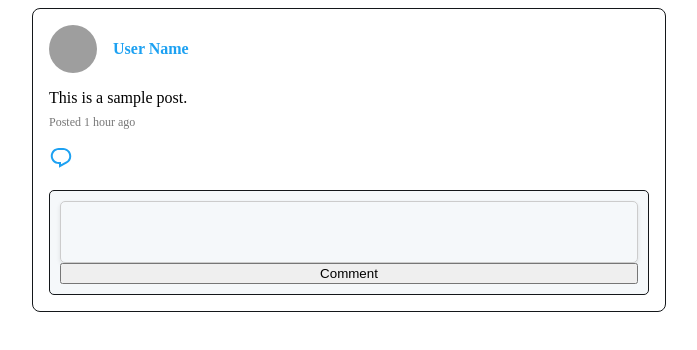
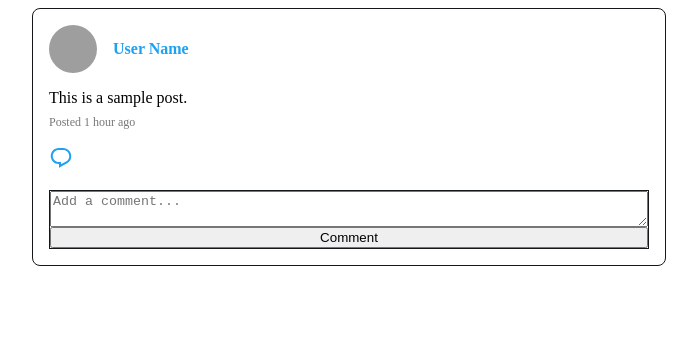
Before and after one commit to deanbrittain/tagging-feature, an Angular app: page / in a window 1280 px wide. Both pictures are taken after a click on the element 640 px from the left and 160 px from the top of the page. Shown: the top 350 px of the page, without its empty margins (291-988 px from the left). Built offline with nearby package versions, Linux system fonts and the light colour scheme; grey boxes are pictures that could not be loaded.

Commit message:
revert to text area

```diff
--- a/src/app/post/components/comment/comment.component.html
+++ b/src/app/post/components/comment/comment.component.html
@@ -1,10 +1,5 @@
 <div *ngIf="showCommentInput" class="comment-input-container">
-    <div
-      class="comment-input"
-      contenteditable="true"
-      (input)="onCommentInputChange($event)"
-      #commentInput>
-    </div>
+    <textarea #commentInput placeholder="Add a comment..." [(ngModel)]="commentInputValue" (input)="onCommentInputChange($event)"></textarea>
 
     <div *ngFor="let user of filteredUsers; let i = index"
      [class.highlighted]="i === highlightedIndex"
@@ -13,18 +8,11 @@
 </div>
     <button (click)="addComment()">Comment</button>
 </div>
-
 <div *ngFor="let comment of comments" class="comment-container">
     <div class="profile-container">
         <img src="https://upload.wikimedia.org/wikipedia/commons/8/89/Portrait_Placeholder.png?20170328184010" alt="Profile Picture" class="profile-picture">
         <span class="user-name">{{ comment.userName }}</span>
     </div>
-    <div class="comment-text">
-      <ng-container *ngFor="let word of comment.text.split(' '); let last = last">
-        <span *ngIf="word.startsWith('@')" class="tagged-name">{{ word }}</span>
-        <span *ngIf="!word.startsWith('@')">{{ word }}</span>
-        <ng-container *ngIf="!last">&nbsp;</ng-container>
-      </ng-container>
-    </div>
+    <div class="comment-text">{{ comment.text }}</div>
     <div class="timestamp">{{ comment.timestamp | date:'short' }}</div>
 </div>
--- a/src/app/post/components/comment/comment.component.scss
+++ b/src/app/post/components/comment/comment.component.scss
@@ -6,23 +6,6 @@
   margin-top: 16px;
   border: 1px solid $secondary-color;
   background-color: #f5f8fa;
-  padding: 10px;
-  border-radius: 5px;
-}
-
-.tagged-name.new-tag.animate span {
-  display: inline-block;
-  opacity: 0;
-  transform: translateY(10px);
-  animation-name: reveal;
-  animation-duration: 0.3s;
-  animation-fill-mode: forwards;
-  background: linear-gradient(90deg, orange, yellow, orange);
-  background-clip: border-box;  // Standard property
-  -webkit-background-clip: text;  // WebKit-specific
-  color: transparent;
-  -webkit-text-fill-color: transparent;  // This is for Webkit browsers
-
 }
 
 .comment-container {
@@ -81,31 +64,3 @@
 .highlighted {
   background-color: #f0f0f0;
 }
-
-@keyframes reveal {
-  0% {
-    opacity: 0;
-    transform: translateY(10px);
-  }
-  100% {
-    opacity: 1;
-    transform: translateY(0);
-  }
-}
-
-.comment-input {
-  padding: 10px;
-  border-radius: 5px;
-  border: 1px solid #ccc;
-  box-shadow: 0px 2px 4px rgba(0, 0, 0, 0.1);
-  min-height: 40px;
-  line-height: 1.5;
-}
-
-.highlighted-tag {
-  background: linear-gradient(90deg, orange, yellow, orange);
-  background-clip: border-box;  // Standard property
-  -webkit-background-clip: text;  // WebKit-specific
-  color: transparent;
-  -webkit-text-fill-color: transparent;  // This is for Webkit browsers
-}
--- a/src/app/post/components/comment/comment.component.ts
+++ b/src/app/post/components/comment/comment.component.ts
@@ -5,40 +5,59 @@ import {
   EventEmitter,
   ElementRef,
   ViewChild,
-  HostListener,
 } from '@angular/core';
+
 import { CommentModel } from '../../models/comment.model';
-import { ViewEncapsulation } from '@angular/core';
+import { HostListener } from '@angular/core';
 
 @Component({
   selector: 'app-comment',
   templateUrl: './comment.component.html',
   styleUrls: ['./comment.component.scss'],
-  encapsulation: ViewEncapsulation.None,
 })
 export class CommentComponent {
+  // Input property to receive the comment data from the parent component.
   @Input() comment!: CommentModel;
+
+  // State variable to control the visibility of the comment input field.
   showCommentInput = false;
+
+  // State variable to hold the text of the new comment being added.
   newCommentText = '';
+
+  // State variable to hold the value of the comment input field.
   commentInputValue: string = '';
+
+  // Array to hold the list of comments.
   comments: CommentModel[] = [];
+
   highlightedIndex: number = -1;
+
   lastSelectedUser: string = '';
+
+  // Predefined list of users for the tagging feature.
   users = [
     { userID: 1, name: 'Kevin' },
     { userID: 2, name: 'Jeff' },
     { userID: 3, name: 'Bryan' },
     { userID: 4, name: 'Gabbey' },
   ];
+
+  // Array to hold the filtered users based on the input after the "@" symbol.
   filteredUsers: any[] = [];
+
   @ViewChild('commentInput', { static: false }) commentInput!: ElementRef;
+
+  // Output event to notify the parent component when the comment icon is clicked.
   @Output() commentIconClicked = new EventEmitter<void>();
 
+  // Method to toggle the visibility of the comment input field.
   toggleCommentInput() {
     this.showCommentInput = !this.showCommentInput;
     this.commentIconClicked.emit();
   }
 
+  // Method to add a new comment to the comments array.
   addComment() {
     if (this.newCommentText.trim() !== '') {
       const newComment: CommentModel = {
@@ -51,97 +70,60 @@ export class CommentComponent {
     }
   }
 
+  // Method to handle changes in the comment input field.
+  // It detects the "@" symbol and filters the users accordingly.
   onCommentInputChange(event: any) {
-    this.commentInputValue = this.commentInput.nativeElement.innerText;
+    this.commentInputValue = event.target.value;
     this.newCommentText = this.commentInputValue;
 
-    let isTagging = false;
-
-    if (this.commentInputValue.includes('@')) {
-      const words = this.commentInputValue.split(' ');
-      const lastWord = words[words.length - 1];
-
-      if (lastWord.startsWith('@')) {
-        isTagging = true;
-        const afterAt = lastWord.slice(1);
-        const lowerCaseAfterAt = afterAt.toLowerCase();
-
-        this.filteredUsers = this.users.filter((user) =>
-          user.name.toLowerCase().includes(lowerCaseAfterAt)
-        );
-      }
+    // Reset lastSelectedUser if a new @ symbol is typed after the last selected user's name
+    const lastSelectedUserIndex = this.commentInputValue.lastIndexOf(
+      this.lastSelectedUser
+    );
+    if (
+      lastSelectedUserIndex !== -1 &&
+      this.commentInputValue.indexOf(
+        '@',
+        lastSelectedUserIndex + this.lastSelectedUser.length
+      ) !== -1
+    ) {
+      this.lastSelectedUser = '';
+    } else if (!this.commentInputValue.includes(this.lastSelectedUser)) {
+      this.lastSelectedUser = '';
     }
 
-    if (!isTagging) {
+    if (!this.commentInputValue.includes(this.lastSelectedUser)) {
+      this.lastSelectedUser = '';
+    }
+
+    if (this.commentInputValue.includes('@') && !this.lastSelectedUser) {
+      console.log('Detected @ symbol');
+      const atIndex = this.commentInputValue.lastIndexOf('@');
+      const afterAt =
+        this.commentInputValue.slice(atIndex + 1).split(' ')[0] || '';
+      this.filteredUsers = this.users.filter((user) =>
+        user.name.startsWith(afterAt)
+      );
+    } else {
       this.filteredUsers = [];
     }
-
     this.highlightedIndex = -1;
   }
 
+  // Method to select a user from the filtered users list and update the comment input value.
   selectUser(user: any) {
-    const atIndex = this.commentInput.nativeElement.innerHTML.lastIndexOf('@');
-    const beforeAt = this.commentInput.nativeElement.innerHTML.slice(
-      0,
-      atIndex
-    );
-    const afterAt =
-      this.commentInput.nativeElement.innerHTML
-        .slice(atIndex + 1)
-        .split(' ')[1] || '';
+    const atIndex = this.commentInputValue.lastIndexOf('@');
+    const beforeAt = this.commentInputValue.slice(0, atIndex);
+    const afterAt = this.commentInputValue.slice(atIndex).split(' ')[1] || '';
 
-    const wrappedName = user.name
-      .split('')
-      .map(
-        (char: string, index: number) =>
-          `<span style="animation-delay: ${index * 0.1}s">${char}</span>`
-      )
-      .join('');
-
-    // Create a new span element for the tagged name
-    const newTag = document.createElement('span');
-    newTag.className = 'tagged-name new-tag animate';
-
-    // Create a new span element for the highlighted tag
-    const highlightedTag = document.createElement('span');
-    highlightedTag.className = 'highlighted-tag';
-    highlightedTag.innerHTML = '@' + wrappedName;
-
-    // Append the highlighted tag to the new tag
-    newTag.appendChild(highlightedTag);
-
-    // Update the innerHTML and append the new tag
-    this.commentInput.nativeElement.innerHTML = `${beforeAt} ${afterAt}`;
-    this.commentInput.nativeElement.appendChild(newTag);
-
-    // Remove the 'new-tag' and 'animate' classes from all tags
-    this.commentInput.nativeElement
-      .querySelectorAll('.tagged-name')
-      .forEach((tag: HTMLElement) => {
-        tag.classList.remove('new-tag');
-        tag.classList.remove('animate');
-      });
-
-    // Add the 'new-tag' and 'animate' classes only to the newly added tag
-    newTag.classList.add('new-tag');
-    newTag.classList.add('animate');
-
-    // Update the commentInputValue and newCommentText
-    this.commentInputValue = this.commentInput.nativeElement.innerText;
+    this.commentInputValue = `${beforeAt}@${user.name} ${afterAt}`;
     this.newCommentText = this.commentInputValue;
 
-    // Hide the dropdown and reset the highlighted index
+    // This should hide the dropdown
     this.filteredUsers = [];
     this.highlightedIndex = -1;
-    this.lastSelectedUser = `@${user.name}`; // Keep the "@" symbol here
-
-    // Set the cursor at the end
-    const range = document.createRange();
-    const selection = window.getSelection();
-    range.selectNodeContents(this.commentInput.nativeElement);
-    range.collapse(false);
-    selection?.removeAllRanges();
-    selection?.addRange(range);
+    this.lastSelectedUser = `@${user.name}`;
+    this.commentInput.nativeElement.focus();
   }
 
   @HostListener('keydown', ['$event'])
```
Lines whose indentation alone changed are shown as unchanged.
